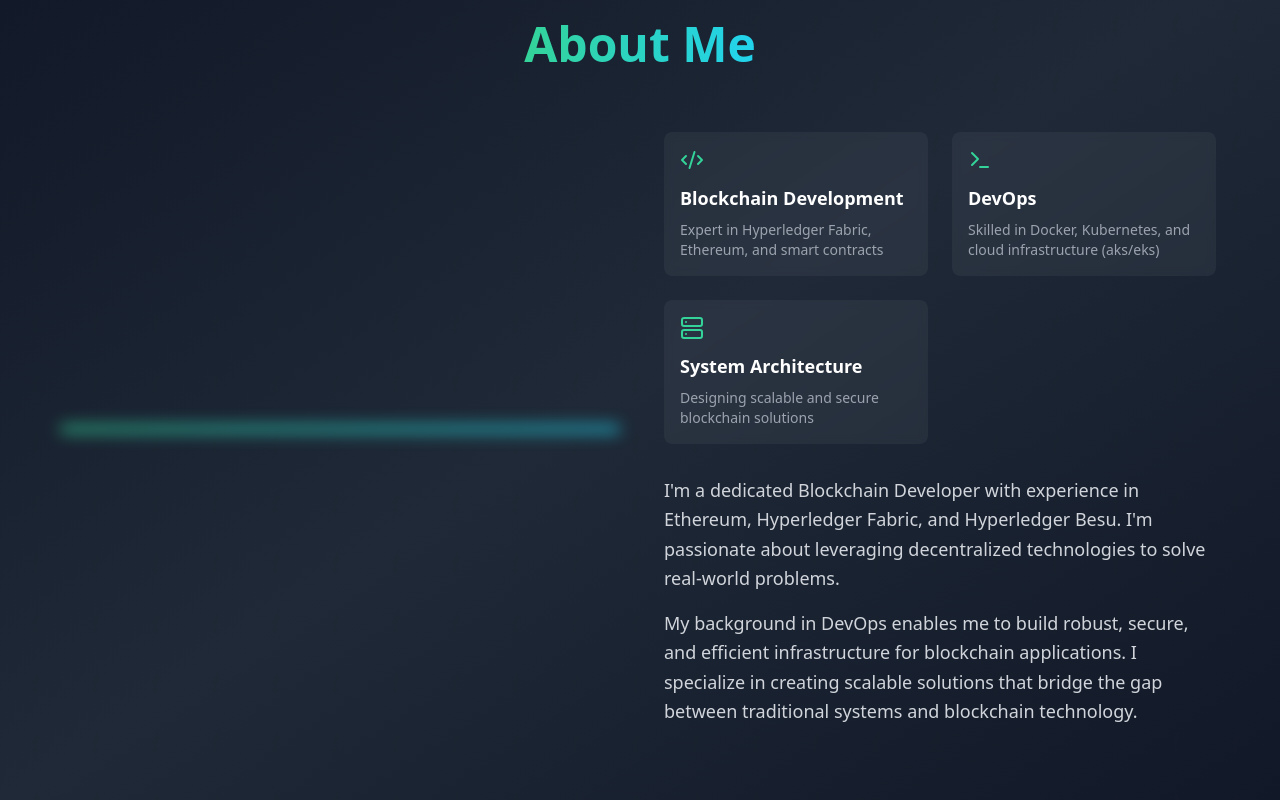
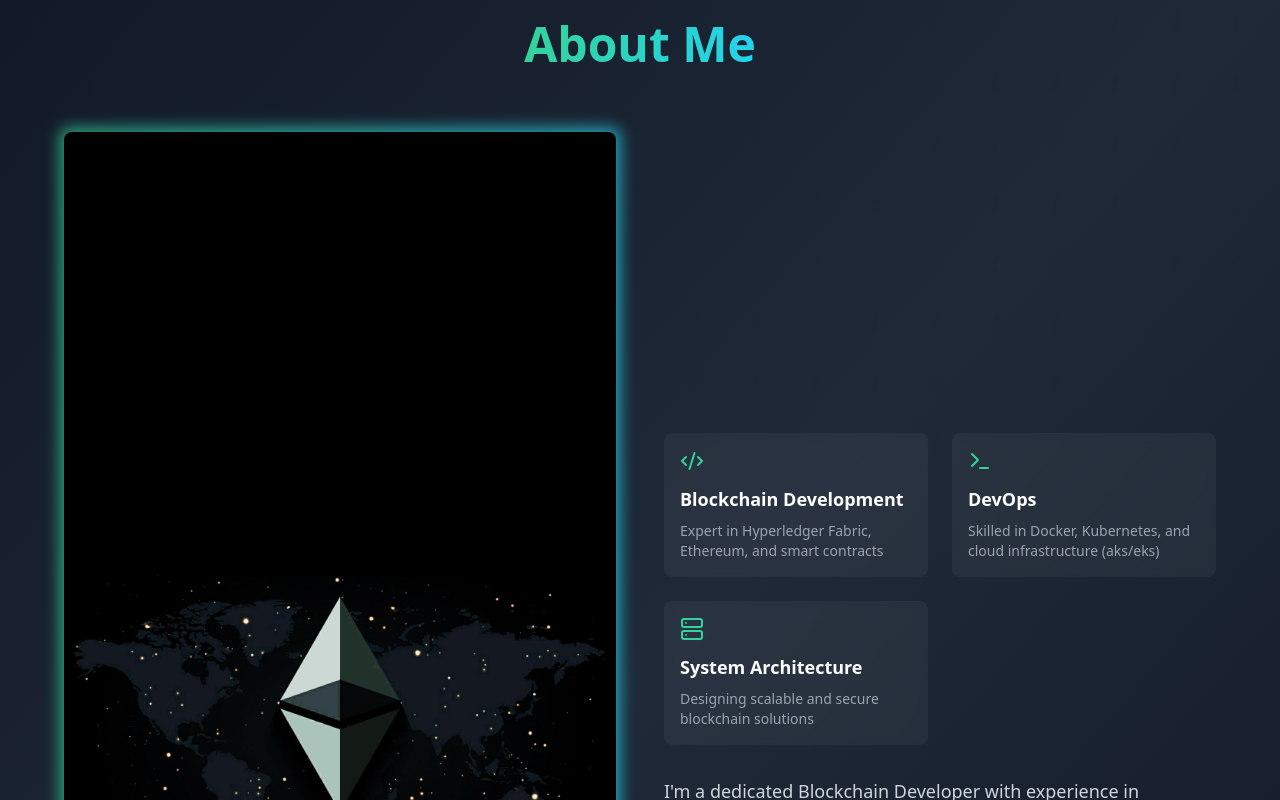
Before and after one commit to sharan12221/portfolio, a React (Vite) app: page / in a window 1280 px wide. Shown: the part 860-1660 px from the top of the page. Built offline with nearby package versions, Linux system fonts and the light colour scheme.

Commit message:
Update About.tsx

```diff
--- a/src/components/About.tsx
+++ b/src/components/About.tsx
@@ -1,6 +1,6 @@
 import React from 'react';
 import { Code2, Terminal, Globe, Server } from 'lucide-react';
-// import myImage from './myImage.jpg';
+import peakpx from './peakpx.jpg';
 
 export function About() {
   const highlights = [
@@ -42,11 +42,11 @@ export function About() {
             <div className="relative group">
               <div className="absolute -inset-1 bg-gradient-to-r from-emerald-400 to-cyan-400 rounded-lg blur opacity-75 group-hover:opacity-100 transition duration-1000 group-hover:duration-200"></div>
               <div className="relative rounded-lg overflow-hidden transform group-hover:scale-[1.02] transition-transform duration-500">
-{/*                 <img
-                  src={myImage}
+                 <img
+                  src={peakpx}
                   alt="Professional headshot"
                   className="w-full h-full object-cover group-hover:scale-110 transition-transform duration-700"
-                /> */}
+                />
                 <div className="absolute inset-0 bg-gradient-to-t from-black/60 to-transparent opacity-0 group-hover:opacity-100 transition-opacity duration-500"></div>
               </div>
             </div>
```
